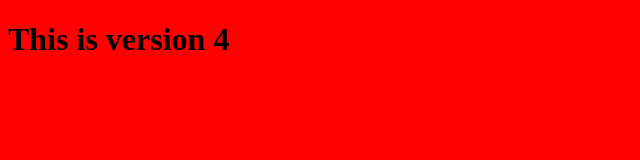
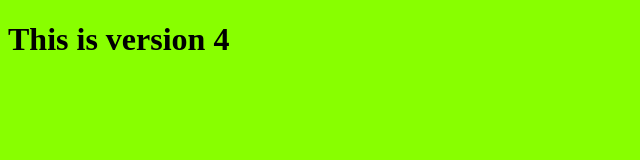
Before and after one commit to rahulpakhare4/repogit, a plain HTML site: page index.html in a window 1280 px wide. Shown: the whole page, without its empty margins (0-640 px from the left). Drawn offline with Linux system fonts and the light colour scheme.

```diff
--- a/styles.css
+++ b/styles.css
@@ -1,3 +1,3 @@
 body {
-    background: red;
+    background: rgb(136, 255, 0);
 }
```
